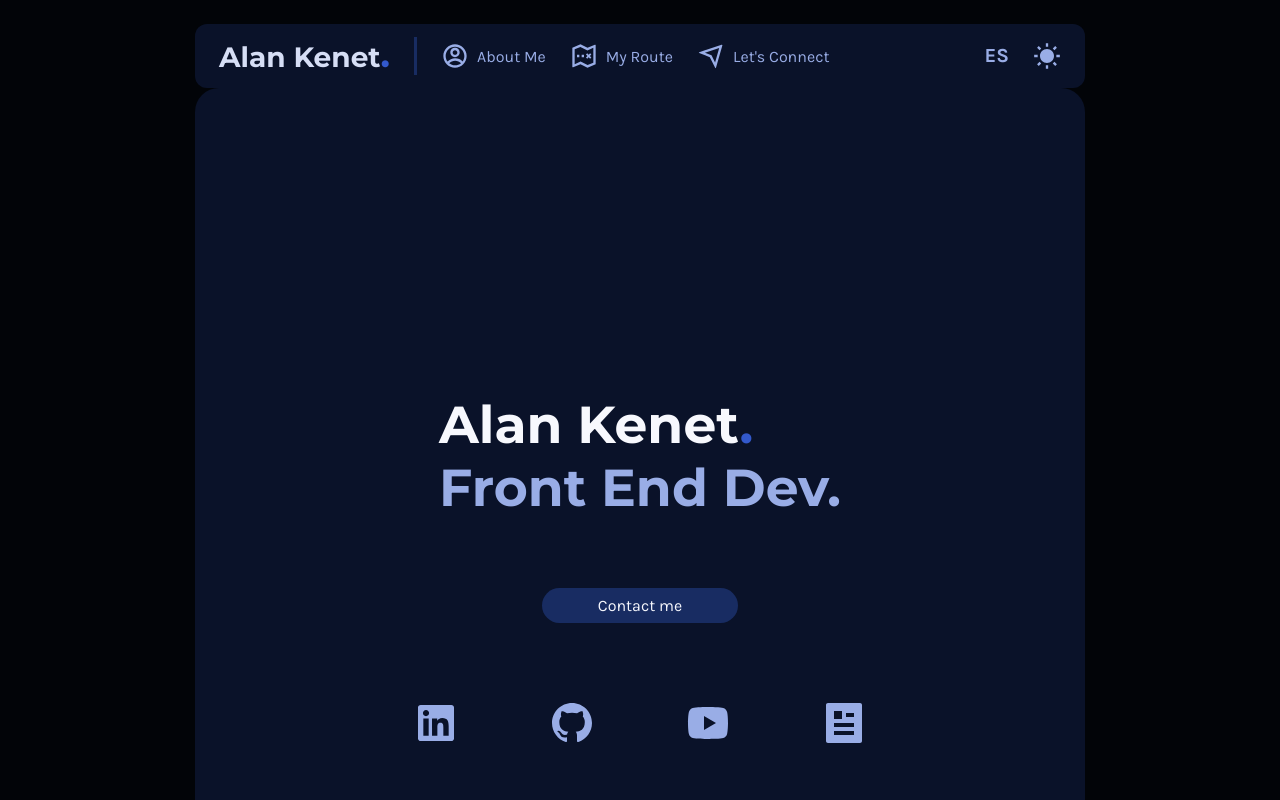
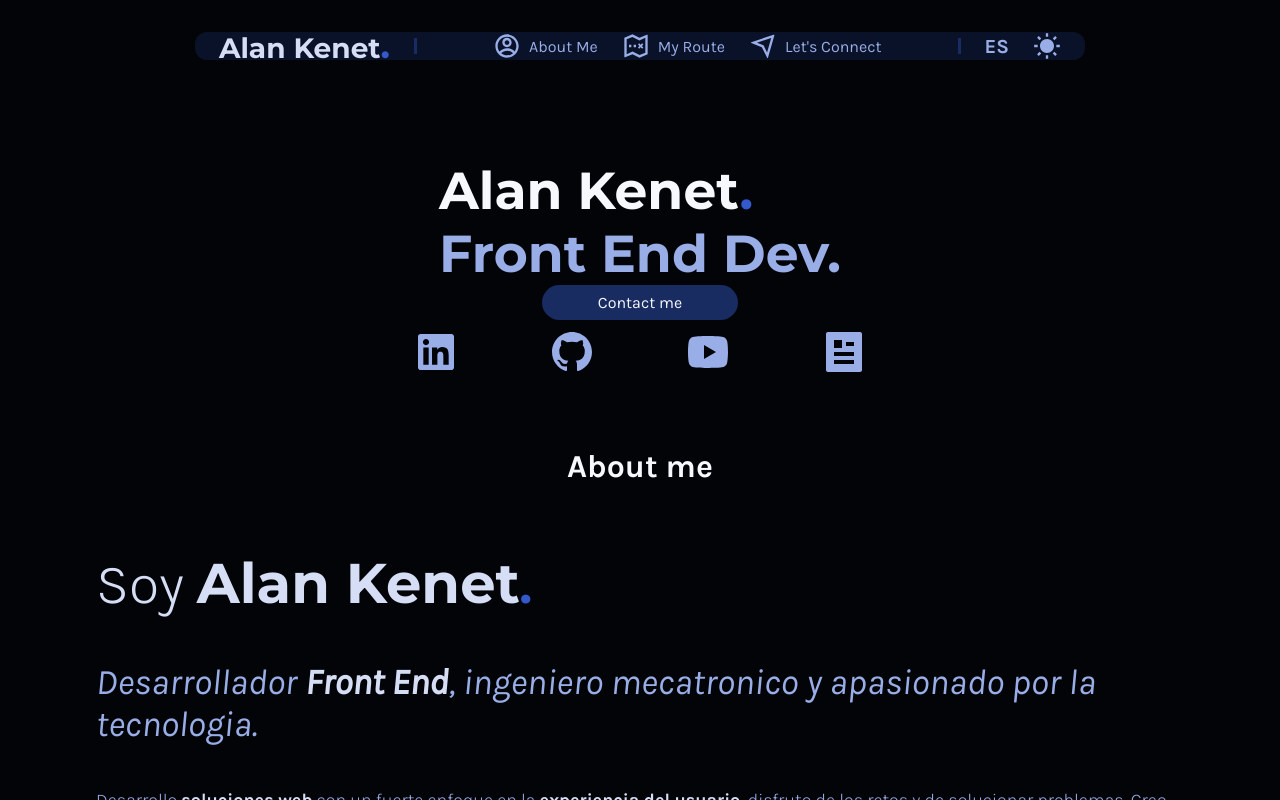
Before and after one commit to AlanKenet/react-portfolio, a React (Vite) app: page / in a window 1280 px wide. Shown: the top 800 px of the page. Built offline with nearby package versions, Linux system fonts and the light colour scheme.

Commit message:
New global vars for app dimensions. navbar position changed to be part of flex group of App.

```diff
--- a/src/components/bar/styles/Navbar.css
+++ b/src/components/bar/styles/Navbar.css
@@ -1,19 +1,21 @@
 :root{
   --nav-height: 4rem;
-  --nav-widht: 55.625rem;
+  --nav-margin-top: 2rem;
+  --nav-max-width: var(--app-max-width);
+  --nav-min-width: var(--app-min-width);
 }
 
 .navbar{
-  position: sticky;
-  top: 1.5rem;
   display: flex;
   flex-direction: row;
   align-items: center;
   justify-content: center;
   height: var(--nav-height);
-  width: var(--nav-widht);
-  margin-top: 1.5rem;
+  min-width: var(--nav-min-width);
+  width: 100%;
+  max-width: var(--nav-max-width);
   padding: 0 1.5rem;
+  margin-top: var(--nav-margin-top);
   border-radius: 0.75rem;
   background-color: var(--deepshadow);
   color: inherit;
@@ -26,7 +28,6 @@
   align-items: center;
   height: 60%;
   padding-right: 1.5rem;
-  margin-right: 1.5rem;
   border-right: 3px solid var(--shadow);
 }
 
@@ -46,7 +47,7 @@
 .navbar-list{
   display: flex;
   flex-direction: row;
-  justify-content: start;
+  justify-content: center;
   align-items: center;
   width: 100%;
   gap: 1.5rem;
@@ -66,6 +67,8 @@
   flex-direction: row;
   align-items: center;
   height: 60%;
+  padding-left: 1.5rem;
+  border-left: 3px solid var(--shadow);
   gap: 1.5rem;
   list-style: none;
 }
--- a/src/styles/App.css
+++ b/src/styles/App.css
@@ -1,6 +1,7 @@
 :root{
+  --app-min-width: 769px;
+  --app-max-width: 55.626rem;
   --border-radius-L1: 0.75rem;
-  --viewer-widht: 55.625rem;
 }
 
 .app{
@@ -8,23 +9,7 @@
   display: flex;
   flex-direction: column;
   align-items: center;
-}
-
-.content-viewer{
-  display: flex;
-  flex-direction: column;
-  align-items: center;
-  justify-content: center;
-  max-width: var(--viewer-widht);
-  color: inherit;
-  overflow: hidden;
-}
-
-.content-section{
-  width: 100%;
-  min-height: calc(100dvh - var(--nav-height));
-  border-radius: 1.5rem;
-  background-color: var(--deepshadow);
+  height: 100dvh;
 }
 
 .page-title{
```
